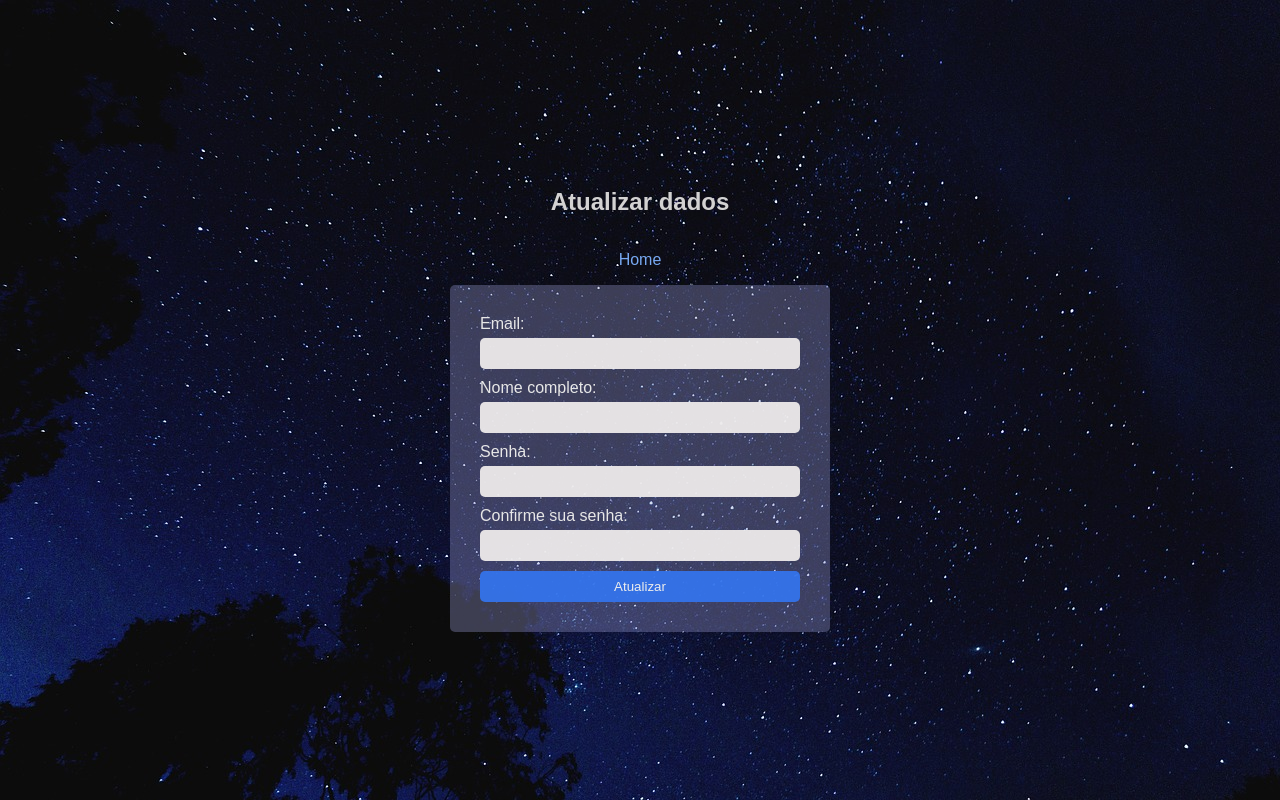
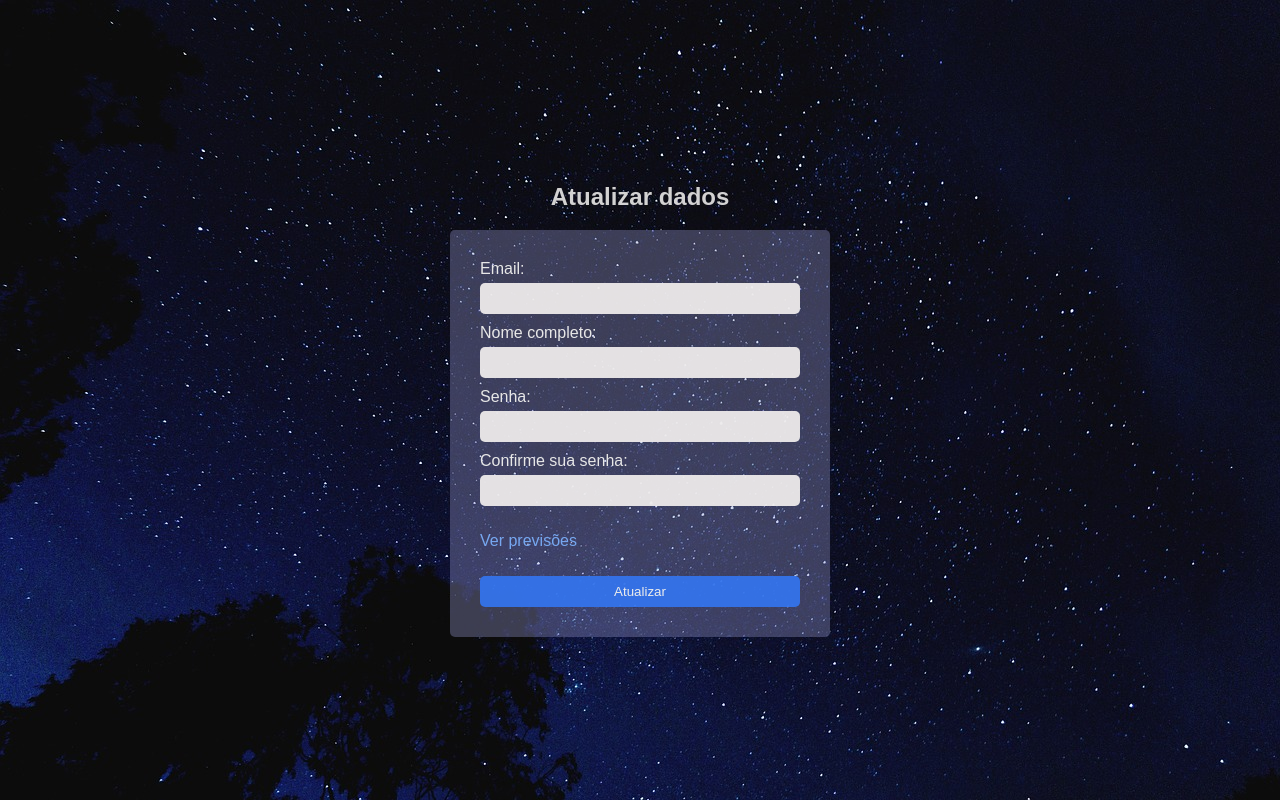
Before and after one commit to AnaJuliaMM/temperature_api, a Django app: template template/pages/my_account.html in a window 1280 px wide. Run offline with Django 5.2, Linux system fonts and the light colour scheme; the template is opened without the code that fills it, so the values that code supplies are empty.

```diff
--- a/template/pages/my_account.html
+++ b/template/pages/my_account.html
@@ -8,10 +8,10 @@
   </head>
   <body>
     <div class="login_wrapper">
-      <h2>Atualizar dados</h2>
-      <div>
-        <a href="./forecasts.html"><p>Home</p></a>
+      <div class="post_header">
+        <h2>Atualizar dados</h2>
       </div>
+
       <form action="">
         <div class="input_wrapper">
           <label for="email">Email:</label>
@@ -30,6 +30,9 @@
           <label for="password">Confirme sua senha:</label>
           <input type="password" id="password" name="password" />
         </div>
+        <span class="login_option">
+          <a href="./forecasts.html"><p>Ver previsões</p></a>
+        </span>
         <div class="input_wrapper">
           <button type="submit">Atualizar</button>
         </div>
--- a/template/pages/post_forecast.html
+++ b/template/pages/post_forecast.html
@@ -9,9 +9,6 @@
   <body>
     <div class="login_wrapper">
       <h2>Adicionar nova previsão</h2>
-      <div>
-        <a href="./forecasts.html"><p>Home</p></a>
-      </div>
       <form action="">
         <div class="input_wrapper">
           <label for="temperature">Temperatura:</label>
@@ -59,7 +56,7 @@
           <input type="text" id="condition" name="condition" required />
         </div>
         <span class="login_option">
-          <a href="./forecasts.html"><p>Ver previsões</p></a>
+          <a href="./forecasts.html"><p>Ver Previsões</p></a>
         </span>
         <div class="input_wrapper">
           <button type="submit">Cadastrar</button>
```
